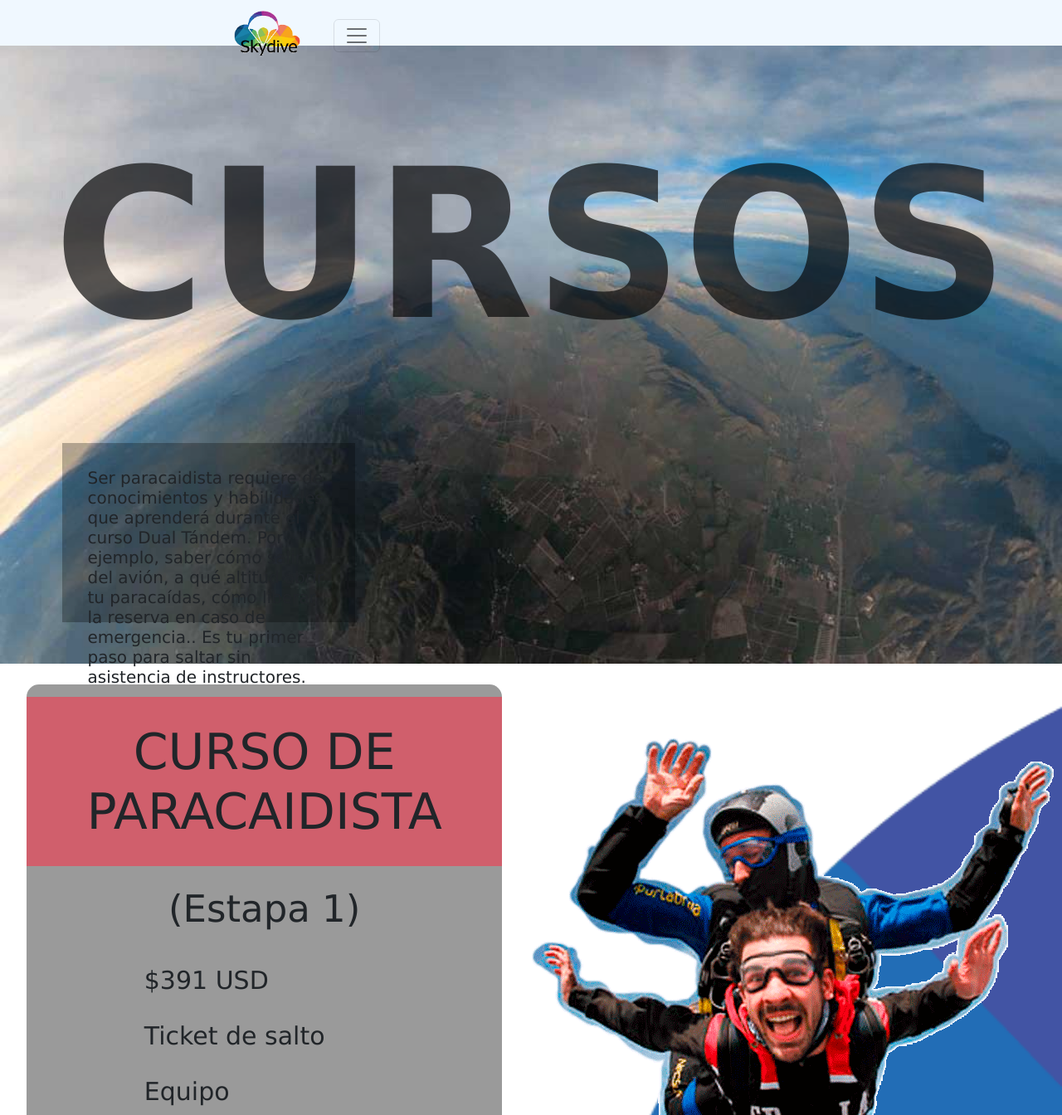
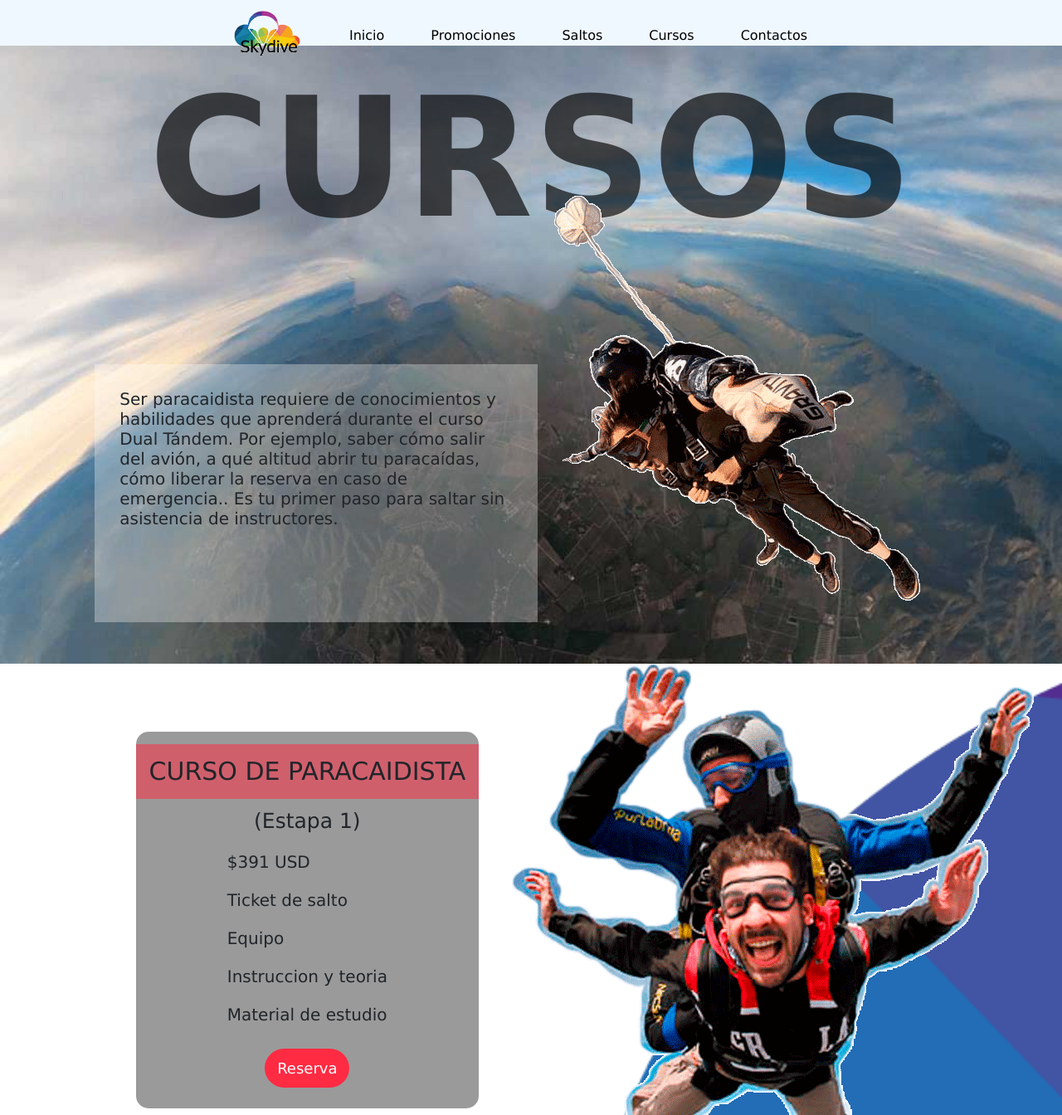
Before and after one commit to Evepe/tercera_preentrega_pereyra, a website: page cursos.html in a window 1280 px wide. Shown: the top 1344 px of the page at 83% size. Drawn offline with nearby package versions, Linux system fonts and the light colour scheme.

Commit message:
modificacion curso

```diff
--- a/SCSS/pages/_cursos.scss
+++ b/SCSS/pages/_cursos.scss
@@ -1,4 +1,6 @@
 .cursos {
+    overflow: hidden;
+
     &_main_principal {
         @include flex (space-between, center, center, center);
         flex-direction: column;
@@ -23,10 +25,10 @@
             @media (min-width:992px) {
                 display: flex;
                 grid-column-start: 3;
-                grid-column-end: 5;
-                grid-row-start: 2;
-                grid-row-end: 4;
-                z-index: 3;
+                grid-column-end: 6;
+                grid-row-start: 3;
+                grid-row-end: 5;
+                z-index: 1;
             }
         }
 
@@ -35,23 +37,24 @@
             margin-top: toRem(30);
 
             @media (min-width:776px) {
-                font-size: toRem(150);
+                font-size: toRem(140);
             }
 
             @media (min-width:992px) {
-                font-size: toRem(250);
+                font-size: toRem(200);
                 font-weight: bold;
                 color: rgba(5, 5, 5, 0.666);
                 grid-column-start: 2;
                 grid-column-end: 5;
-                grid-row-start: 2;
+                grid-row-start: 1;
                 grid-row-end: 3;
-                z-index: 2;
+                margin-top: toRem(78);
+                z-index: 0;
             }
         }
 
         &_paragraph {
-            background-color: map-get($map: $palette, $key:"light_gradient" );
+            background-color: map-get($map: $palette, $key: "light_gradient");
             font-size: toRem(20);
             font-weight: 300;
             padding: toRem(15);
@@ -64,14 +67,15 @@
             @media (min-width:992px) {
                 width: 70%;
                 height: 100%;
-                background-color: rgba(0, 0, 0, 0.279);
+                background-color: rgba(251, 251, 251, 0.323);
                 font-size: 20px;
                 grid-column-start: 1;
-                grid-column-end: 3;
+                grid-column-end: 4;
                 grid-row-start: 4;
                 grid-row-end: 6;
                 padding: toRem(30);
                 margin-bottom: toRem(100);
+                z-index: 2;
             }
         }
     }
@@ -96,7 +100,7 @@
         &_wrapper {
             @include flex (center, center, center, center);
             flex-direction: column;
-            background-color: map-get($map: $palette, $key:"light_gradient" );
+            background-color: map-get($map: $palette, $key: "light_gradient");
             margin-top: toRem(25);
             width: 90%;
             border-radius: toRem(15);
@@ -104,17 +108,26 @@
             @media (min-width:992px) {
                 grid-area: card;
                 background-color: rgba(0, 0, 0, 0.397);
+                width: 70%;
+
+                margin: {
+                    top: toRem(25);
+                    left: toRem(150);
+                }
+
+                ;
             }
 
             &_title {
                 margin-top: toRem(15);
-                font-size: toRem(30);
+                font-size: toRem(20);
+                width: 100%;
                 text-align: center;
-                background-color:map-get($map: $palette, $key:"red_gradient" );
+                background-color: map-get($map: $palette, $key: "red_gradient");
 
                 @media (min-width:992px) {
-                    font-size: toRem(60);
-                    padding: toRem(30);
+                    font-size: toRem(30);
+                    padding: toRem(15);
                 }
             }
 
@@ -124,7 +137,8 @@
                 padding-bottom: toRem(10);
 
                 @media (min-width:992px) {
-                    font-size: toRem(45);
+                    font-size: toRem(25);
+                    padding: 0;
 
                 }
             }
@@ -132,56 +146,46 @@
             &_paragraph {
                 &_costo {
                     font-size: toRem(15);
-                    padding-top: toRem(3);
-                    padding-bottom: toRem(3);
 
                     @media (min-width:992px) {
-                        font-size: toRem(30);
-
+                        font-size: toRem(20);
+                        padding: 0;
                     }
                 }
 
                 &_ticket {
                     font-size: toRem(15);
-                    padding-top: toRem(3);
-                    padding-bottom: toRem(3);
 
                     @media (min-width:992px) {
-                        font-size: toRem(30);
-
+                        font-size: toRem(20);
+                        padding: 0;
                     }
                 }
 
                 &_equipo {
                     font-size: toRem(15);
-                    padding-top: toRem(3);
-                    padding-bottom: toRem(3);
 
                     @media (min-width:992px) {
-                        font-size: toRem(30);
-
+                        font-size: toRem(20);
+                        padding: 0;
                     }
                 }
 
                 &_instruccion {
                     font-size: toRem(15);
-                    padding-top: toRem(3);
-                    padding-bottom: toRem(3);
 
                     @media (min-width:992px) {
-                        font-size: toRem(30);
-
+                        font-size: toRem(20);
+                        padding: 0;
                     }
                 }
 
                 &_material {
                     font-size: toRem(15);
-                    padding-top: toRem(3);
-                    padding-bottom: toRem(3);
 
                     @media (min-width:992px) {
-                        font-size: toRem(30);
-
+                        font-size: toRem(20);
+                        padding: 0;
                     }
                 }
             }
@@ -200,7 +204,7 @@
             }
         }
 
-        &_imagen_uno{
+        &_imagen_uno {
             display: block;
 
             @media (min-width:992px) {
@@ -229,13 +233,13 @@
                     "imagen_one uno"
                     "dos imagen_dos"
                     "imagen_tres tres";
-                gap:toRem(60);
+                gap: toRem(20);
 
             }
 
 
             &_uno {
-                background-color: map-get($map: $palette, $key:"light_gradient" );
+                background-color: map-get($map: $palette, $key: "light_gradient");
                 width: 90%;
                 border-radius: toRem(15);
                 padding-bottom: toRem(15);
@@ -243,14 +247,16 @@
                 @media (min-width:992px) {
                     width: 100%;
                     grid-area: uno;
-                  margin-right: toRem(60);
+                    margin-right: toRem(187);
+                    z-index: 1;
                 }
 
                 &_title {
                     margin-top: toRem(15);
                     font-size: toRem(30);
                     text-align: center;
-                    background-color:map-get($map: $palette, $key:"red_gradient" );
+                    background-color: map-get($map: $palette, $key: "red_gradient");
+
                 }
 
                 &_paragraph {
@@ -261,26 +267,37 @@
 
                 &_img {
                     display: none;
+                    z-index: 0;
                 }
             }
 
-            &_img{
+            &_img {
                 display: none;
 
                 @media (min-width:992px) {
                     grid-area: imagen_one;
                     display: block;
                 }
+
+                    &_dos {
+                        @media (min-width:992px) {
+                            width: 500px;
+                            height: 480px;
+                        }
+                    }
                 }
 
+
             &_dos {
-                background-color: map-get($map: $palette, $key:"light_gradient" );
+                background-color: map-get($map: $palette, $key: "light_gradient");
                 margin-top: toRem(25);
                 width: 90%;
                 border-radius: toRem(15);
                 padding-bottom: toRem(15);
+
                 @media (min-width:992px) {
                     grid-area: dos;
+                    margin-left: toRem(180);
                 }
 
 
@@ -288,7 +305,7 @@
                     margin-top: toRem(15);
                     font-size: toRem(30);
                     text-align: center;
-                    background-color:map-get($map: $palette, $key:"red_gradient" );
+                    background-color: map-get($map: $palette, $key: "red_gradient");
                 }
 
                 &_paragraph {
@@ -298,32 +315,43 @@
                 }
             }
 
-            &_img_dos{
+            &_img_dos {
                 display: none;
 
                 @media (min-width:992px) {
                     grid-area: imagen_dos;
                     display: block;
+                    margin-top: toRem(30);
+                }
+
+                &_picture{
+                    @media (min-width:992px) {
+                        width: 400px;
+                        height: 300px;
+                        margin-top: toRem(94);
+                    }
                 }
             }
 
 
 
             &_tres {
-                background-color: map-get($map: $palette, $key:"light_gradient" );
+                background-color: map-get($map: $palette, $key: "light_gradient");
                 margin-top: toRem(25);
                 width: 90%;
                 border-radius: toRem(15);
                 padding-bottom: toRem(15);
+
                 @media (min-width:992px) {
                     grid-area: tres;
+                    margin-right: toRem(128);
                 }
 
                 &_title {
                     margin-top: toRem(15);
                     font-size: toRem(30);
                     text-align: center;
-                    background-color:map-get($map: $palette, $key:"red_gradient" );
+                    background-color: map-get($map: $palette, $key: "red_gradient");
                 }
 
                 &_paragraph {
@@ -333,7 +361,7 @@
                 }
             }
 
-            &_img_tres{
+            &_img_tres {
                 display: none;
 
                 @media (min-width:992px) {
@@ -352,10 +380,15 @@
                 display: grid;
                 grid-template-areas:
                     "tres cinco ocho";
+                margin: {
+                    left: toRem(60);
+                    right: toRem(70);
+                    bottom: toRem(50);
+                };
             }
 
             &_tres {
-                background-color: map-get($map: $palette, $key:"light_gradient" );
+                background-color: map-get($map: $palette, $key: "light_gradient");
                 margin-top: toRem(25);
                 width: 90%;
                 border-radius: toRem(15);
@@ -366,7 +399,7 @@
                     margin-top: toRem(15);
                     font-size: toRem(30);
                     text-align: center;
-                    background-color:map-get($map: $palette, $key:"red_gradient" );
+                    background-color: map-get($map: $palette, $key: "red_gradient");
                 }
 
                 &_paragraph {
@@ -377,7 +410,7 @@
             }
 
             &_cinco {
-                background-color: map-get($map: $palette, $key:"light_gradient" );
+                background-color: map-get($map: $palette, $key: "light_gradient");
                 margin-top: toRem(25);
                 width: 90%;
                 border-radius: toRem(15);
@@ -388,7 +421,7 @@
                     margin-top: toRem(15);
                     font-size: toRem(30);
                     text-align: center;
-                    background-color:map-get($map: $palette, $key:"red_gradient" );
+                    background-color: map-get($map: $palette, $key: "red_gradient");
                 }
 
                 &_paragraph {
@@ -399,19 +432,18 @@
             }
 
             &_ocho {
-                background-color: map-get($map: $palette, $key:"light_gradient" );
+                background-color: map-get($map: $palette, $key: "light_gradient");
                 margin-top: toRem(25);
                 margin-bottom: toRem(25);
                 width: 90%;
                 border-radius: toRem(15);
-                padding-bottom: toRem(15);
                 grid-area: ocho;
 
                 &_title {
                     margin-top: toRem(15);
                     font-size: toRem(30);
                     text-align: center;
-                    background-color:map-get($map: $palette, $key:"red_gradient" );
+                    background-color: map-get($map: $palette, $key: "red_gradient");
                 }
 
                 &_paragraph {
--- a/cursos.html
+++ b/cursos.html
@@ -17,7 +17,7 @@
     <!--Inicia header-->
     <header id="headerMain" class="main_header">
 
-        <nav class="navbar navbar-expand-md- navbar-light">
+        <nav class="navbar navbar-expand-sm navbar-light">
             <div class="container">
                 <a class="navbar-brand" href="index.html">
                     <img class="logo" src="./imagenes/logoblack.png" alt="logo" width="80px" height="60px">
@@ -51,7 +51,7 @@
     <!-- Inicio contenido principal -->
     <main class="cursos">
         <div class="cursos_main_principal">
-            <img src="./imagenes/imagen_curso_present.gif" alt="" class="cursos_main_principal_imagen">
+            <img src="./imagenes/imagen_curso_present.png" alt="" class="cursos_main_principal_imagen">
             <!-- en css va parallax -->
             <h1 class="cursos_main_principal_title"> CURSOS</h1>
             <h2 class="cursos_main_principal_paragraph">
@@ -106,7 +106,8 @@
                     </div>
                 </div>
                 <div class="cursos_card_etapas_img">
-                    <img src="./imagenes/curso_school_dos.png">
+                    <img class="cursos_card_etapas_img_dos"
+                    src="./imagenes/curso_school_dos.png">
                 </div>
                 <div class="cursos_card_etapas_dos">
                     <h3 class="cursos_card_etapas_dos_title">ETAPA 2</h3>
@@ -133,7 +134,7 @@
                     </div>
                 </div>
                 <div class="cursos_card_etapas_img_dos">
-                    <img src="./imagenes/curso_school_tres.png" alt="tres">
+                    <img class="cursos_card_etapas_img_dos_picture" src="./imagenes/curso_school_tres.png" alt="tres">
                 </div>
                 <div class="cursos_card_etapas_tres">
                     <h3 class="cursos_card_etapas_tres_title">ETAPA 3</h3>
@@ -152,13 +153,6 @@
                             con un Coach, quien te dará las herramientas necesarias para mejorar tu vuelo en
                             caída
                             libre.</p>
-                        <p>
-                            En este deporte la clave es aprender bien desde el inicio y una de las formas más
-                            rápida
-                            y acertada es hacerlo saltando con coach. De esta manera uno no adopta malos vicios
-                            que
-                            a lo largo cuesta mucho sacar. Progresar en el deporte solo depende de uno mismo.
-                        </p>
                         <p>
                             Durante esta etapa aprenderás a empacar tu paracaídas para poder saltarlo.</p>
                     </div>
```
Also changed, not shown: CSS/styles.css. Lines whose indentation alone changed are shown as unchanged.
